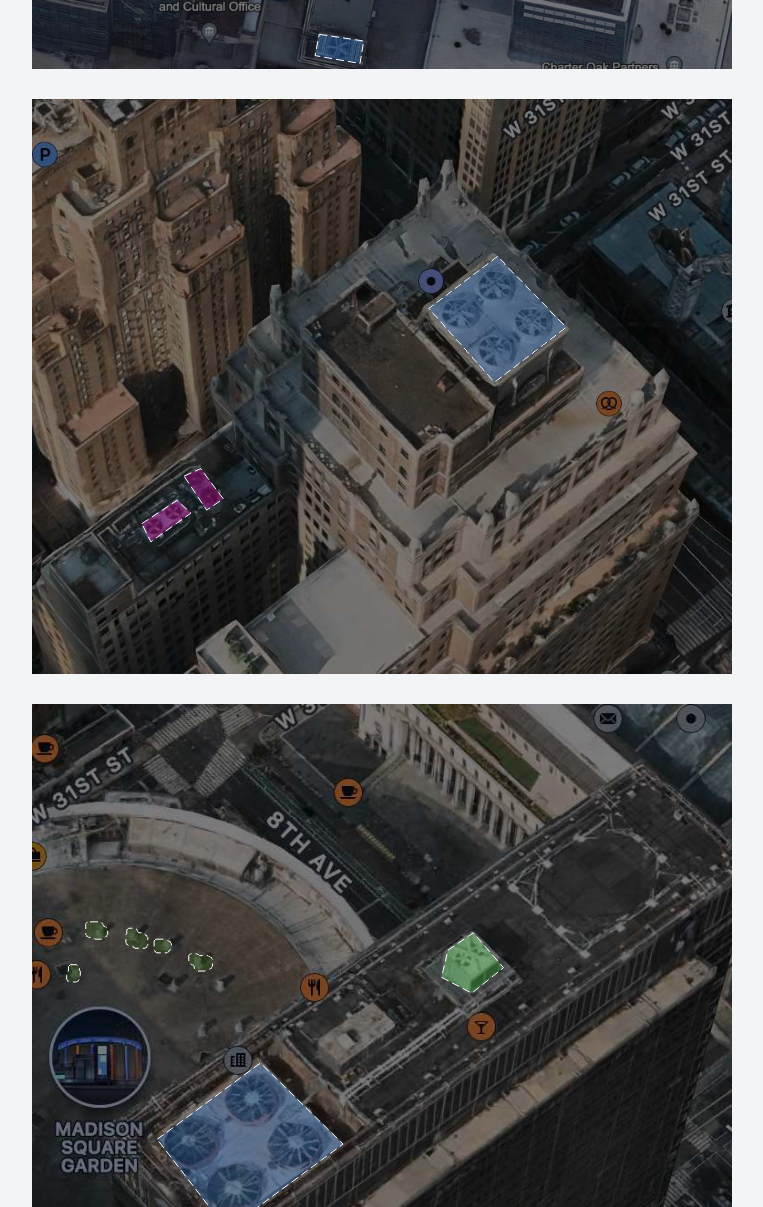
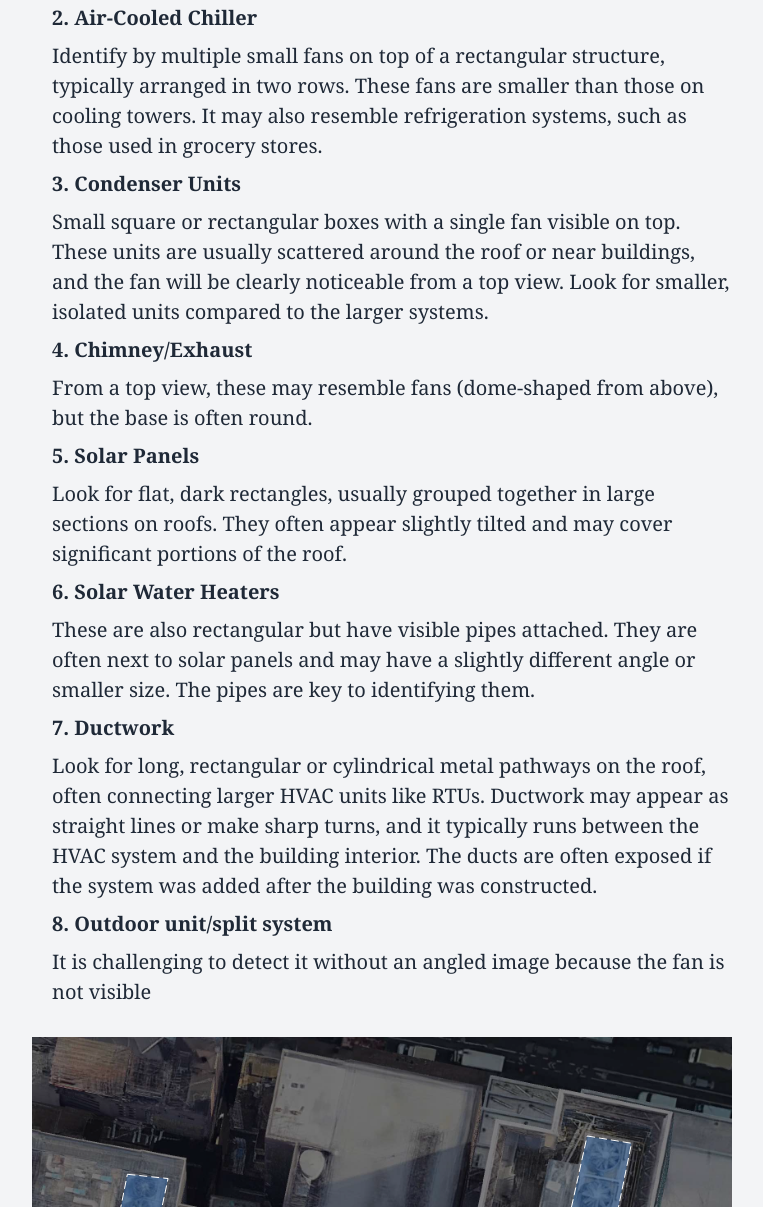
Before and after one commit to entechlab/hvac-rooftop-labeling, a website: page index.html in a window 1280 px wide. Shown: the part 663-1870 px from the top of the page, without its empty margins (248-1011 px from the left). Drawn offline with nearby package versions, Linux system fonts and the light colour scheme.

Commit message:
Added more description

```diff
--- a/index.html
+++ b/index.html
@@ -93,6 +93,54 @@
 			<!--Lead Para-->
 			<p class="py-6">
 				👋 Welcome to the Rooftop HVAC Segmentation! Your task is to accurately label various components related to HVAC systems from aerial images of building rooftops. Use the polygon tool to accurately enclose the given labels similar the following examples provided in the images. There is a table at the bottom of the page with more information about each system if you need further assistance. Good luck!</p>
+
+<p>
+<ol class="list-decimal ml-5 list-inside space-y-2">
+  <li class=" font-semibold ">Rooftop Units(RTU) </li>
+  <p>
+      Look for rectangular shapes with fans on one side (typically, each condenser has one fan). The opposite side of the rectangle houses internal components, possibly with pipes attached (likely gas pipes). Sometimes, steam or chilled water pipes may run through the roof but may not be visible from the top view. These systems usually have DX cooling (direct expansion) with visible fans. If connected to a chiller, you should also see a return pipe. Ducts may be visible on the outside if the system was added later.
+      </p>
+
+  <li class=" font-semibold "> Air-Cooled Chiller</li>
+  <p>
+  Identify by multiple small fans on top of a rectangular structure, typically arranged in two rows. These fans are smaller than those on cooling towers. It may also resemble refrigeration systems, such as those used in grocery stores.
+      </p>
+
+  <li class=" font-semibold "> Condenser Units</li>
+  <p>
+    Small square or rectangular boxes with a single fan visible on top. These units are usually scattered around the roof or near buildings, and the fan will be clearly noticeable from a top view. Look for smaller, isolated units compared to the larger systems.
+      </p>
+
+  <li class=" font-semibold ">Chimney/Exhaust </li>
+  <p>
+  From a top view, these may resemble fans (dome-shaped from above), but the base is often round.
+      </p>
+
+  <li class=" font-semibold ">Solar Panels</li>
+  <p>
+  Look for flat, dark rectangles, usually grouped together in large sections on roofs. They often appear slightly tilted and may cover significant portions of the roof.
+      </p>
+
+  <li class=" font-semibold "> Solar Water Heaters</li>
+  <p>
+      These are also rectangular but have visible pipes attached. They are often next to solar panels and may have a slightly different angle or smaller size. The pipes are key to identifying them.
+      </p>
+
+  <li class=" font-semibold "> Ductwork </li>
+  <p>
+  Look for long, rectangular or cylindrical metal pathways on the roof, often connecting larger HVAC units like RTUs. Ductwork may appear as straight lines or make sharp turns, and it typically runs between the HVAC system and the building interior. The ducts are often exposed if the system was added after the building was constructed.
+      </p>
+
+  <li class=" font-semibold "> Outdoor unit/split system</li>
+  <p>
+  It is challenging to detect it without an angled image because the fan is not visible
+      </p>
+
+</ol>
+<br>
+
+
+</p>
 <div id="image_collection">
   <!-- <img class="object-fill" src="https://nyinstituteoftechnology-my.sharepoint.com/:i:/r/personal/akimiyai_nyit_edu/Documents/imgs+masks/Cooling%20Tower(new)_leftImg8bit.png?csf=1&web=1&e=74HKDU">
   <br></br>
```
